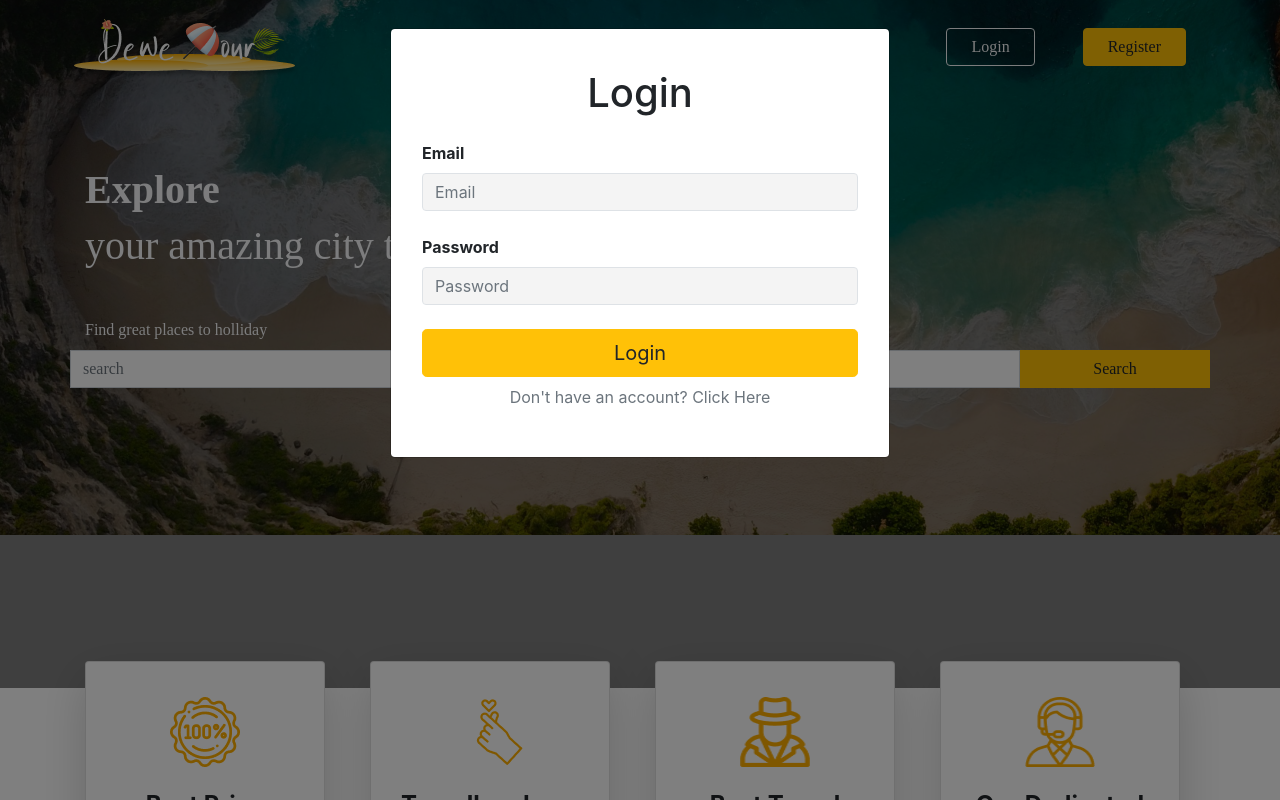
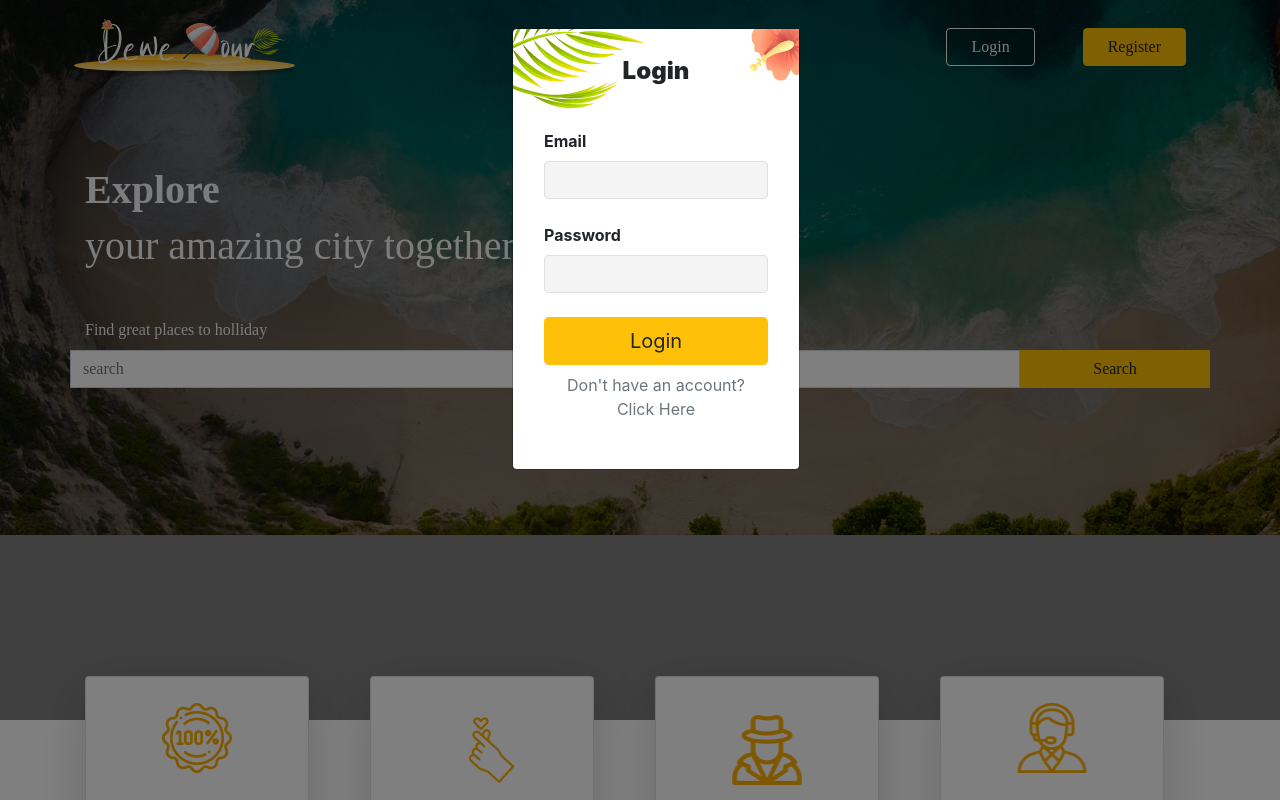
Before and after one commit to KurniaseptiaWiguna/dewe-tour, a React (Create React App) app: page / in a window 1280 px wide. Both pictures are taken after a click on the button "Login". Shown: the top 800 px of the page. Built offline with nearby package versions, Linux system fonts and the light colour scheme.

Commit message:
add Login

```diff
--- a/src/App.js
+++ b/src/App.js
@@ -1,24 +1,46 @@
+//styling
 import "bootstrap/dist/css/bootstrap.min.css";
 import './style/style.css'
+
+//component
+import { useEffect,useContext } from "react";
 import {BrowserRouter as Router, Route,Switch}from "react-router-dom";
 import PrivateRoute from "./component/PrivateRoute";
+
+//pages
 import NotFound from "./component/NotFound";
-import Home from './page/home';
-import NavigationBar from "./component/navbar";
+import Home from './page/Home';
+import DetailTour from "./page/DetailTour";
 
-//initial data
+
+//initial data from json
 import Users from './assets/data/users.json'
 import Trips from './assets/data/trips.json'
+
+//context
+import { AppContextProvider } from "./contexts/AppContext";
+
+//send data from json to localStorage
 localStorage.setItem('Users',JSON.stringify(Users))
 localStorage.setItem('Trips',JSON.stringify(Trips))
+
 function App() {
+
+  //lifeCycle did mount
+  useEffect(() => {
+    console.log("App component did mount")
+
+  }, []);
   return (
+    <AppContextProvider>
     <Router>
       <Switch>
         <Route exact path="/" component={Home}/>
+        <PrivateRoute exact path="/detail-tour" component = {DetailTour} />
         <Route component={NotFound}/>
       </Switch>
     </Router>
+    </AppContextProvider>
   );
 }
 
--- a/src/component/PrivateRoute.js
+++ b/src/component/PrivateRoute.js
@@ -3,7 +3,7 @@ import { Redirect, Route } from "react-router-dom";
 
 // create component here
 function PrivateRoute({component: Component, ...rest}) {
-    const isSignIn = localStorage.getItem('login');
+    const isSignIn = localStorage.getItem('user');
     console.log(isSignIn);
     return (
 
--- a/src/component/home/contentCard.js
+++ b/src/component/home/contentCard.js
@@ -4,9 +4,9 @@ const ContentCard = (props) => {
     const image= props.image;
     return (
 
-        <Card className="justify-content-center align-items-center text-center my-3 p-3 shadow-lg" style={{height:"20rem",width:"15rem"}}>
+        <Card className="justify-content-center align-items-center text-center my-3 p-3 shadow-lg" style={{height:"18rem",width:"14rem"}}>
             <img src={require(`../../assets/img/${image}`).default} className="mb-4" height="70px" width="70px" position="center"/>
-            <h4 className="font-weight-bold ">{props.title}</h4>
+            <h5 className="font-weight-bold ">{props.title}</h5>
             <p>{props.text}</p>
 
         </Card>
--- /dev/null
+++ b/src/component/modal/Login.js
@@ -0,0 +1,93 @@
+import {useState, useContext} from 'react'
+import {
+    Container,
+    Row,
+    Col,
+    Form,
+    Modal,
+    Button,
+    NavLink
+} from 'react-bootstrap'
+import { useHistory } from 'react-router'
+import { AppContext } from '../../contexts/AppContext';
+
+function Login(props) {
+    const route = useHistory();
+    const [state, dispatch]= useContext(AppContext)
+    const [email, setEmail] = useState();
+    const [password, setPassword] = useState();
+
+    const [data,setData] = useState(JSON.parse(localStorage.getItem("Users")));
+
+
+
+    async function handleOnSubmit(e) {
+        e.preventDefault();
+        try{
+            let newData = data.filter((d) => d.email === email);
+            let pass =newData.map((d) => { return d.password}).join('') ;
+            console.log(pass);
+            if(newData.length > 0){
+            if(pass === password){
+                dispatch({
+                    type: 'LOGIN',
+                    payload: {
+                        email,
+                        password,
+                    }
+                })
+                setEmail("");
+                setPassword("");
+                route('/');
+
+            }else{
+                console.log("wrong password")
+            }
+
+        }else{
+            console.log("wrong email and password");
+        }
+        }catch(e){
+
+        }
+
+    }
+
+
+
+    return (
+        <>
+           <Modal show={props.show} onHide={props.handleClose} className="modal-dialog-centered" style={{width:"18rem",marginLeft:"40%"}}>
+               <Row>
+                   <Col><span className="leaf position-absolute  top-0 start-100 align-items-right"></span></Col>
+                   <Col>
+                        <Modal.Title className="text-center font-weight-bolder mt-4"><strong>Login</strong></Modal.Title>
+                   </Col>
+                   <Col><span className="hibiscus  top-0 float-end"></span></Col>
+               </Row>
+                <Modal.Body className="rounded" >
+                    <Container className="my-4" >
+
+
+                        <Form onSubmit={handleOnSubmit}>
+                            <Form.Group className="my-4">
+                            <Form.Label className="font-weight-bold" >Email</Form.Label>
+                                <input id="email" className="form-control border custom-input"size="lg"type="email" onChange={ e => setEmail(e.target.value) } value={email || ''}  required/>
+                            </Form.Group>
+                                                    <Form.Group className="my-4">
+                                                    <Form.Label className="font-weight-bold">Password</Form.Label>
+                                                    <input id="password" className="form-control border custom-input"size="lg"type="password" onChange={ e => setPassword(e.target.value) } value={password || ''}  required/>
+                                                    </Form.Group>
+
+                                                        <Button variant="warning" size="lg" type="submit" block>Login</Button>
+
+                                                    <NavLink onClick={props.switchModal} className="text-center text-secondary font-size-sm">Don't have an account? Click <span className="fw-bolder">Here</span></NavLink>
+                                                </Form>
+                                            </Container>
+                                        </Modal.Body>
+                                    </Modal>
+        </>
+    )
+}
+
+export default Login
--- a/src/component/modal/login.js
+++ /dev/null
@@ -1,36 +0,0 @@
-import {
-    Container,
-    Form,
-    Modal,
-    Button,
-    NavLink
-} from 'react-bootstrap'
-function login(props) {
-    return (
-        <>
-           <Modal show={props.show} onHide={props.handleClose} width="18rem">
-                <Modal.Body className="rounded" >
-                    <Container className="my-4" >
-                        <h1 className="text-center mt-4 mb-4 ">Login</h1>
-                        <Form >
-                            <Form.Group className="my-4">
-                            <Form.Label className="font-weight-bold">Email</Form.Label>
-                                <input id="basic-addon2" className="form-control border custom-input"size="lg"type="email" placeholder="Email" />
-                            </Form.Group>
-                                                    <Form.Group className="my-4">
-                                                    <Form.Label className="font-weight-bold">Password</Form.Label>
-                                                    <input className="form-control border custom-input"size="lg"type="password" placeholder="Password"/>
-                                                    </Form.Group>
-
-                                                        <Button variant="warning" size="lg" type="submit" block>Login</Button>
-
-                                                    <NavLink onClick={props.switchModal} className="text-center text-secondary font-size-sm">Don't have an account? Click <span className="fw-bolder">Here</span></NavLink>
-                                                </Form>
-                                            </Container>
-                                        </Modal.Body>
-                                    </Modal>
-        </>
-    )
-}
-
-export default login
--- a/src/component/navbar.js
+++ b/src/component/navbar.js
@@ -1,7 +1,7 @@
 import React, {useReducer,useEffect} from 'react';
 import { Nav, Navbar,Button } from "react-bootstrap";
 import { Container } from "react-bootstrap";
-import LoginModal from '../component/modal/login'
+import LoginModal from './modal/Login'
 import RegisterModal from '../component/modal/register'
 export default function NavigationBar(){
     const initialState= {
--- /dev/null
+++ b/src/contexts/AppContext.js
@@ -0,0 +1,53 @@
+import { createContext, useReducer } from "react"
+
+export const AppContext = createContext();
+
+const initialState = {
+    isLogin:false,
+    user:{
+        email:"",
+        password:"",
+
+    }
+
+} ;
+
+const reducer = (state,action) => {
+    switch (action.type) {
+        case 'LOGIN':
+            localStorage.setItem(
+                "user",
+                JSON.stringify({
+                    isLogin: true,
+                    user: {
+                        email: action.payload.email,
+                        password:action.payload.password,
+
+                    }
+                })
+            );
+        case 'AUTH':
+            const loginState = JSON.parse(localStorage.getItem("user"));
+
+            return loginState
+                ? loginState
+                : {
+                    isLogin: false,
+                    user:{
+                        email:"",
+                        password:"",
+                    },
+                };
+        default:
+            throw new Error("type doesn't match cases")
+    }
+}
+export const AppContextProvider = (props) => {
+    const [state, dispatch]= useReducer(reducer, initialState);
+
+    return (
+        <AppContext.Provider value={[state,dispatch]}>
+            {props.children}
+        </AppContext.Provider>
+    )
+}
--- /dev/null
+++ b/src/page/DetailTour.js
@@ -0,0 +1,9 @@
+function DetailTour() {
+    return (
+        <div>
+            hello
+        </div>
+    )
+}
+
+export default DetailTour
--- a/src/page/home.js
+++ b/src/page/Home.js
@@ -35,7 +35,7 @@ export default function Home(){
                 </Col>
             </Row>
         </Container>
-        <h1 className="text-center">Group Tour</h1>
+            <h1 className="text-center my-5">Group Tour</h1>
         <TripCard />
         <Container>
 
--- a/src/style/style.css
+++ b/src/style/style.css
@@ -1,3 +1,4 @@
+
 #home-header {
     font-family:Product Sans;
     width: 100vw;
@@ -14,10 +15,13 @@
     top: 0;
     left: 0;
     width: 100vw;
-    height:86vh;
+    height:90vh;
   }
   .overlapping-card{
-    margin-top:-75px;
+    margin-top:-60px;
+  }
+  .overlapping-card p {
+    font-size: 15px;
   }
   .footer-img{
     width: 120px;
@@ -29,3 +33,14 @@
 .custom-input{
   background-color:rgba(210, 210, 210, 0.25);
 }
+.leaf{
+  width: 130px;
+  height: 80px;
+  background-image: url(/src/assets/img/palm.png)
+}
+.hibiscus{
+  width: 60px;
+  height: 60px;
+  float:right;
+  background-image: url(/src/assets/img/hibiscus.png)
+}
```
Also changed, not shown: src/contexts/authContext.js (+3 -7 lines), src/assets/img/hibiscus.png (added), src/assets/img/palm.png (added).
